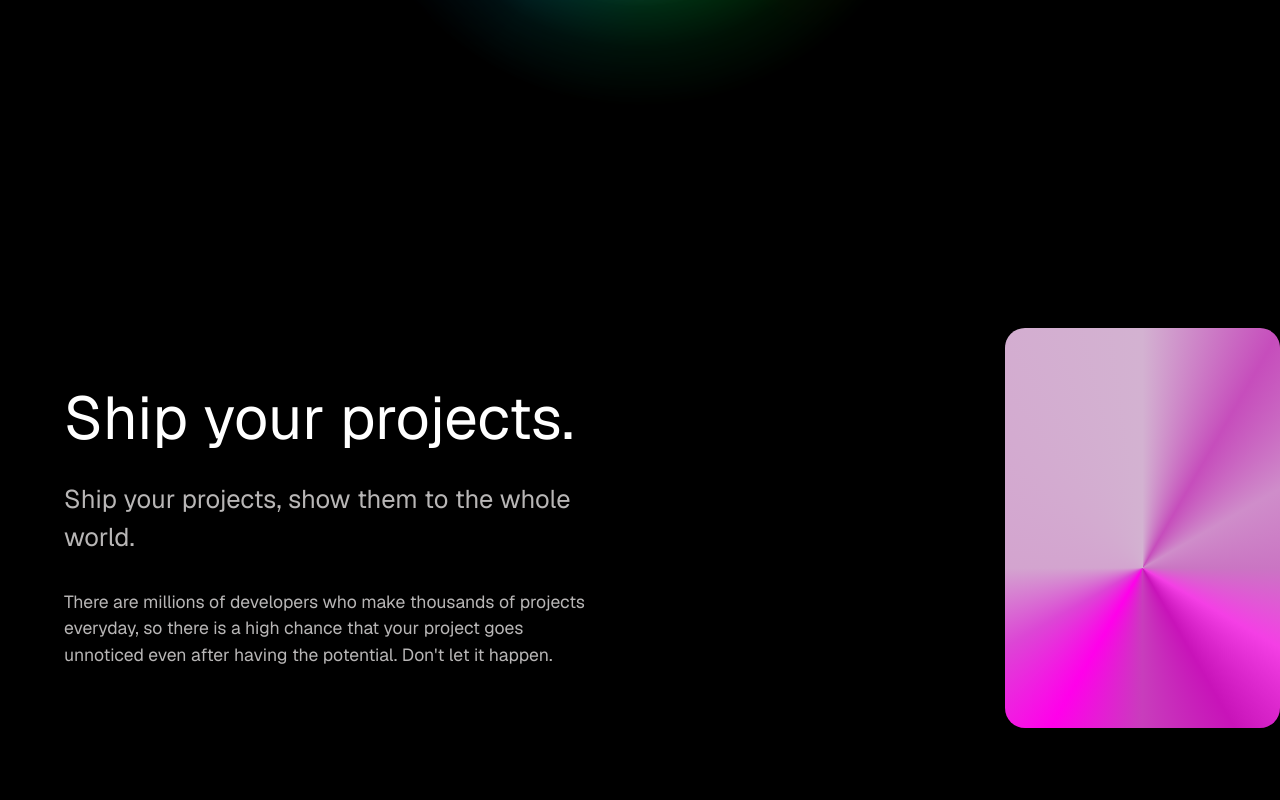
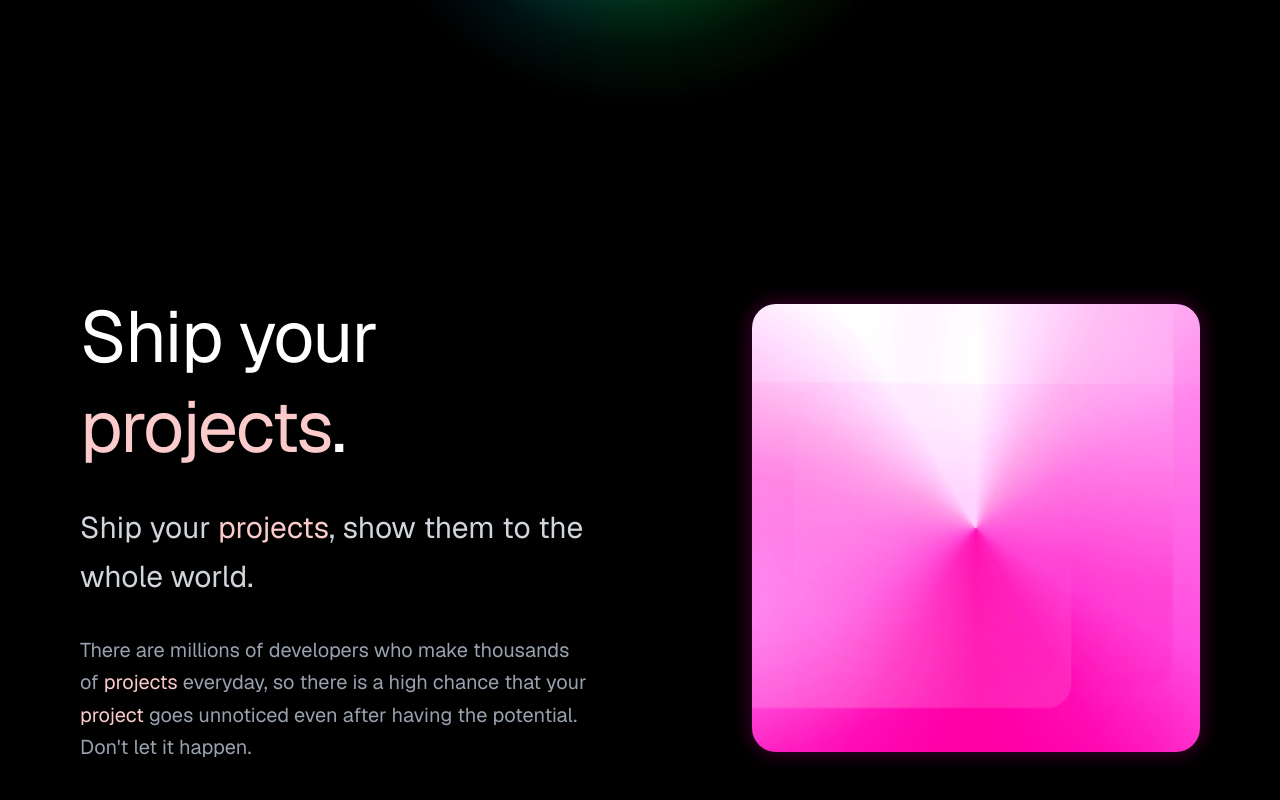
Before and after one commit to Cohortize/site, a React (Vite) app: page / in a window 1280 px wide. Shown: the part 672-1472 px from the top of the page. Built offline with nearby package versions, Linux system fonts and the light colour scheme.

Commit message:
made a fluid like animation in the ships area and make the typography better

```diff
--- /dev/null
+++ b/src/components/homepage/collaborate.tsx
@@ -0,0 +1,10 @@
+const Collaborate = () => {
+    return(
+    <div className="h-screen w-full bg-black">
+    <div className="text-6xl sm:text-6xl md:text-6xl lg:text-6xl xl:text-6xl 2xl:text-7xl text-white px-2 sm:px-4 md:px-6 z-20 relative font-medium leading-tight xl:leading-tight 2xl:leading-tight pr-0">
+        Hello
+    </div>
+    </div>);
+}
+
+export default Collaborate
--- a/src/components/homepage/ships.tsx
+++ b/src/components/homepage/ships.tsx
@@ -1,43 +1,187 @@
 const Ships = () => {
-    return(
-    <div>
-        <div className="h-screen w-full bg-black flex items-center gap-[25rem]">
-            <div className="flex flex-col gap-8 w-[55rem]">
-            <p className="text-white text-6xl pl-16">
-                Ship your projects.
+    return (
+        <div className="min-h-screen w-full bg-black flex items-center px-8 lg:px-16 xl:px-20 py-16">
+            <div className="max-w-7xl w-full mx-auto flex flex-col lg:flex-row items-center justify-between gap-12 lg:gap-32 xl:gap-40">
+
+                <div className="flex flex-col gap-6 lg:gap-8 flex-1">
+                    <h1 className="text-4xl sm:text-5xl md:text-6xl lg:text-6xl xl:text-7xl text-white font-medium leading-tight tracking-tight">
+                        Ship your <span className="text-[#fbcaca]">projects</span>.
+                    </h1>
+
+                    <p className="text-gray-300 text-lg sm:text-xl md:text-2xl lg:text-2xl xl:text-3xl leading-relaxed">
+                        Ship your <span className="text-[#fbcaca]">projects</span>, show them to the whole world.
                     </p>
-            <p className="text-[#b8b6b6] text-[1.4rem] sm:text-[1.4rem] md:text-[1.5rem] lg:text-[1.5rem] xl:text-[1.6rem] 2xl:text-[1.8rem] max-w-2xl xl:max-w-3xl 2xl:max-w-4xl pl-16">
-                Ship your projects, show them to the whole world.
-            </p>
-            <p className="text-[#b8b6b6] pl-16 text-[1.1rem]">
-            There are millions of developers who make thousands of projects everyday, so there is a high chance that your project goes unnoticed even after having the potential. Don't let it happen.
+
+                    <p className="text-gray-400 text-base sm:text-lg md:text-xl leading-relaxed max-w-2xl">
+                        There are millions of developers who make thousands of <span className="text-[#fbcaca]">projects</span> everyday, so there is a high chance that your <span className="text-[#fbcaca]">project</span> goes unnoticed even after having the potential. Don't let it happen.
                     </p>
                 </div>
-            <div className="h-[25rem] w-[25rem] text-[#ff00ea]" style={{backgroundImage: `
-            conic-gradient(from 0deg at 50% 60%,
-                #d3b2d1 0deg,
-                #c64dbc 30deg,
-                #cf8dca 60deg,
-                #ca75c3 90deg,
-                #f43fe5 120deg,
-                #c813b9 150deg,
-                #c83dbc 180deg,
-                #ff00ea 210deg,
-                #dc46d5 240deg,
-                #d3a4cf 270deg,
-                #d3b2d1 360deg
-            `,
-            borderRadius:"20px"}}>
 
+
+                <div className="flex-shrink-0">
+                    <div
+                        className="h-64 w-64 sm:h-80 sm:w-80 lg:h-96 lg:w-96 xl:h-[28rem] xl:w-[28rem] rounded-3xl shadow-2xl shadow-pink-500/20 relative overflow-hidden"
+                        style={{
+                            background: `conic-gradient(from 0deg at 50% 50%,
+                                #ffffff 0deg,
+                                #ffb3d9 30deg,
+                                #ff80cc 60deg,
+                                #ff66c4 90deg,
+                                #ff4dbc 120deg,
+                                #ff1493 150deg,
+                                #ff0080 180deg,
+                                #ff1493 210deg,
+                                #ff4dbc 240deg,
+                                #ff80cc 270deg,
+                                #ffb3d9 300deg,
+                                #ffffff 330deg,
+                                #ffffff 360deg
+                            )`,
+                            animation: 'breathing-glow 3s ease-in-out infinite alternate'
+                        }}
+                    >
+                        <div
+                            className="absolute inset-0 rounded-3xl opacity-70"
+                            style={{
+                                background: `radial-gradient(ellipse 200% 100% at 0% 50%,
+                                    rgba(255, 255, 255, 0.4) 0%,
+                                    rgba(255, 20, 147, 0.2) 30%,
+                                    transparent 60%
+                                )`,
+                                animation: 'fluid-wave-1 8s ease-in-out infinite'
+                            }}
+                        />
+                        <div
+                            className="absolute inset-0 rounded-3xl opacity-50"
+                            style={{
+                                background: `radial-gradient(ellipse 150% 120% at 100% 30%,
+                                    rgba(255, 255, 255, 0.3) 0%,
+                                    rgba(255, 0, 128, 0.25) 40%,
+                                    transparent 70%
+                                )`,
+                                animation: 'fluid-wave-2 12s ease-in-out infinite reverse'
+                            }}
+                        />
+                        <div
+                            className="absolute inset-0 rounded-3xl opacity-60"
+                            style={{
+                                background: `radial-gradient(ellipse 180% 80% at 50% 100%,
+                                    rgba(255, 180, 217, 0.35) 0%,
+                                    rgba(255, 102, 196, 0.15) 50%,
+                                    transparent 80%
+                                )`,
+                                animation: 'fluid-wave-3 10s ease-in-out infinite'
+                            }}
+                        />
+                        <div
+                            className="absolute inset-0 rounded-3xl opacity-40"
+                            style={{
+                                background: `radial-gradient(ellipse 120% 150% at 20% 20%,
+                                    rgba(255, 255, 255, 0.25) 0%,
+                                    rgba(255, 77, 188, 0.2) 35%,
+                                    transparent 65%
+                                )`,
+                                animation: 'fluid-wave-4 14s ease-in-out infinite reverse'
+                            }}
+                        />
                     </div>
                 </div>
             </div>
-    );
+
+            <style jsx>{`
+                @keyframes breathing-glow {
+                    0% {
+                        filter: brightness(1.1) saturate(1.2);
+                        box-shadow: 0 0 20px rgba(255, 20, 147, 0.3);
+                    }
+                    100% {
+                        filter: brightness(1.4) saturate(1.6);
+                        box-shadow: 0 0 40px rgba(255, 20, 147, 0.6);
+                    }
                 }
 
-export default Ships
+                @keyframes fluid-wave-1 {
+                    0% {
+                        transform: translate(-20%, -10%) scale(1);
+                        opacity: 0.7;
+                    }
+                    25% {
+                        transform: translate(10%, -20%) scale(1.1);
+                        opacity: 0.5;
+                    }
+                    50% {
+                        transform: translate(20%, 10%) scale(0.9);
+                        opacity: 0.8;
+                    }
+                    75% {
+                        transform: translate(-10%, 20%) scale(1.05);
+                        opacity: 0.6;
+                    }
+                    100% {
+                        transform: translate(-20%, -10%) scale(1);
+                        opacity: 0.7;
+                    }
+                }
 
+                @keyframes fluid-wave-2 {
+                    0% {
+                        transform: translate(15%, 25%) scale(1.2);
+                        opacity: 0.5;
+                    }
+                    33% {
+                        transform: translate(-25%, 5%) scale(0.8);
+                        opacity: 0.7;
+                    }
+                    66% {
+                        transform: translate(5%, -25%) scale(1.1);
+                        opacity: 0.4;
+                    }
+                    100% {
+                        transform: translate(15%, 25%) scale(1.2);
+                        opacity: 0.5;
+                    }
+                }
 
-{/*conic-gradient(from 0deg at 50% 60%,
-#ff00 0deg,
-#ff0040 360deg */}
+                @keyframes fluid-wave-3 {
+                    0% {
+                        transform: translate(0%, 30%) scale(0.9);
+                        opacity: 0.6;
+                    }
+                    30% {
+                        transform: translate(30%, -15%) scale(1.3);
+                        opacity: 0.4;
+                    }
+                    60% {
+                        transform: translate(-30%, -10%) scale(1.0);
+                        opacity: 0.8;
+                    }
+                    100% {
+                        transform: translate(0%, 30%) scale(0.9);
+                        opacity: 0.6;
+                    }
+                }
+
+                @keyframes fluid-wave-4 {
+                    0% {
+                        transform: translate(-15%, -25%) scale(1.1);
+                        opacity: 0.4;
+                    }
+                    40% {
+                        transform: translate(25%, 15%) scale(0.85);
+                        opacity: 0.6;
+                    }
+                    80% {
+                        transform: translate(-5%, 25%) scale(1.25);
+                        opacity: 0.3;
+                    }
+                    100% {
+                        transform: translate(-15%, -25%) scale(1.1);
+                        opacity: 0.4;
+                    }
+                }
+            `}</style>
+        </div>
+    );
+};
+
+export default Ships;
--- a/src/pages/home.tsx
+++ b/src/pages/home.tsx
@@ -1,6 +1,7 @@
 import Navbar from "@/components/homepage/navbar";
 import Hero from "@/components/homepage/hero";
 import Ships from "@/components/homepage/ships";
+import Collaborate from "@/components/homepage/collaborate";
 const Home = () => {
   return (
     <div
```
Lines whose indentation alone changed are shown as unchanged.
